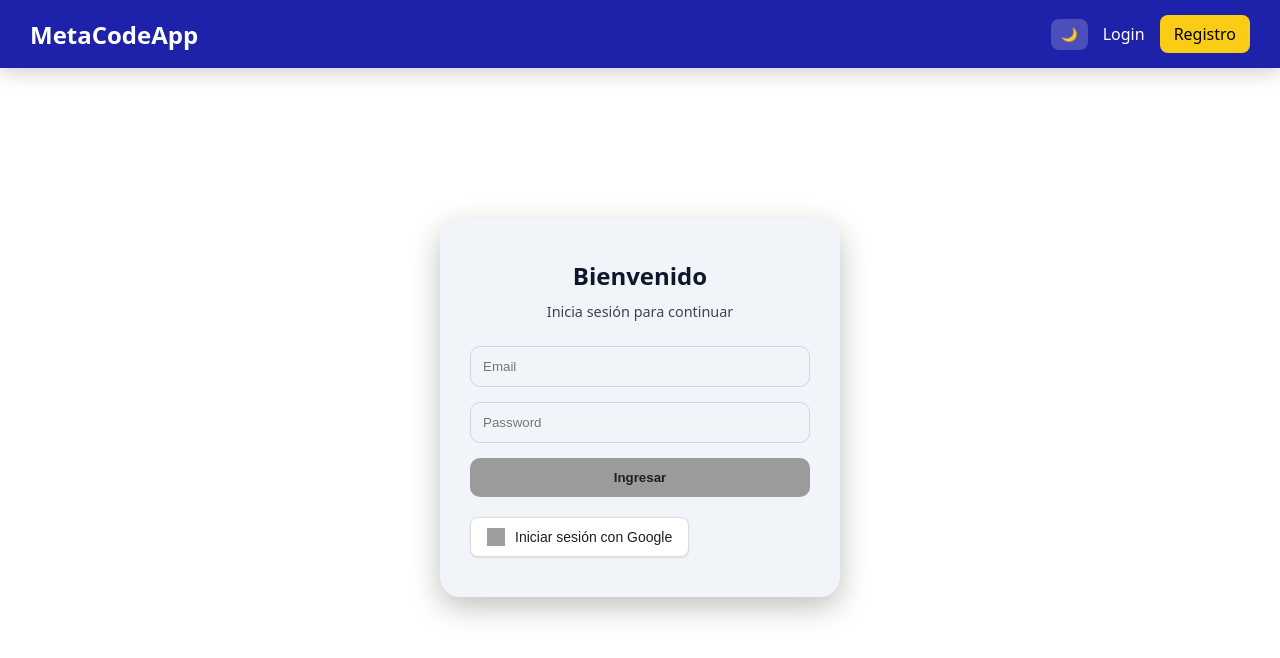
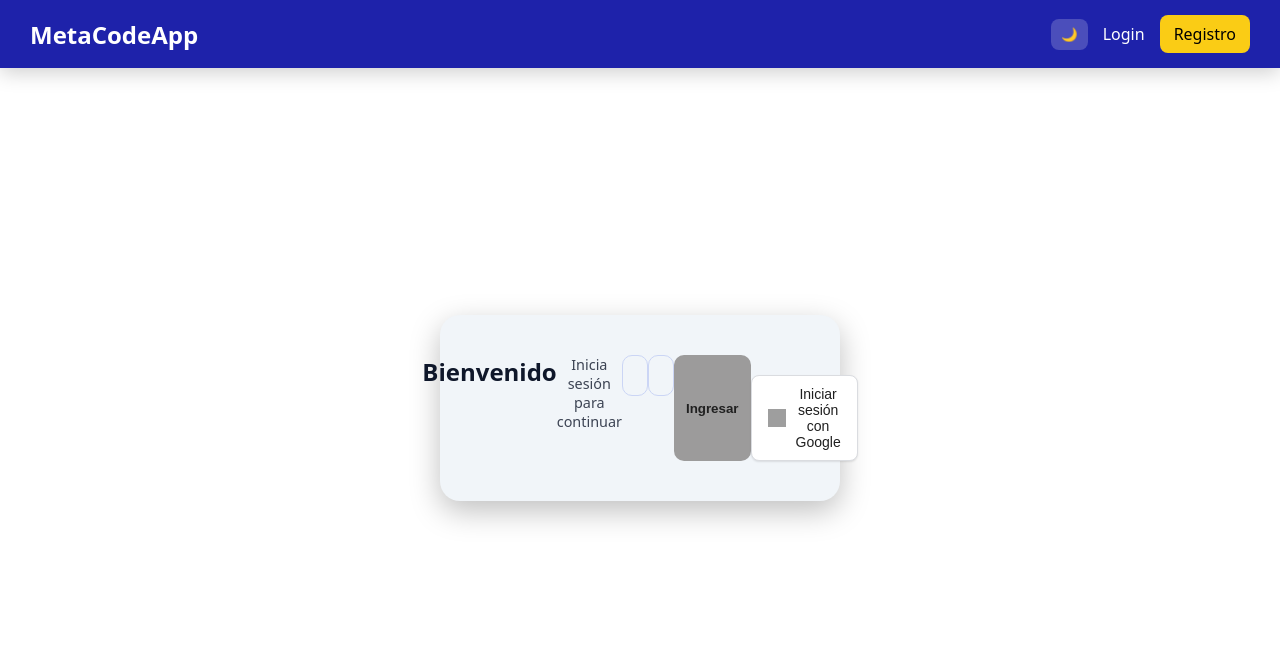
Before and after one commit to Fereiral18/ProyectoM4_LuisFereira, a React (Vite) app: page /login in a window 1280 px wide. Shown: the top 658 px of the page. Built offline with nearby package versions, Linux system fonts and the light colour scheme; no server answers; grey boxes are pictures that could not be loaded.

Commit message:
correcion del boton de google authenticator

```diff
--- a/src/pages/style.css
+++ b/src/pages/style.css
@@ -116,6 +116,9 @@
 /* CARD */
 .login-card {
     position: absolute;
+    display: flex;
+    justify-content: center;
+    flex-direction: columnlogin-card;
   background: var(--card-bg);
   color: var(--text-color);
   padding: 40px 30px;
```
